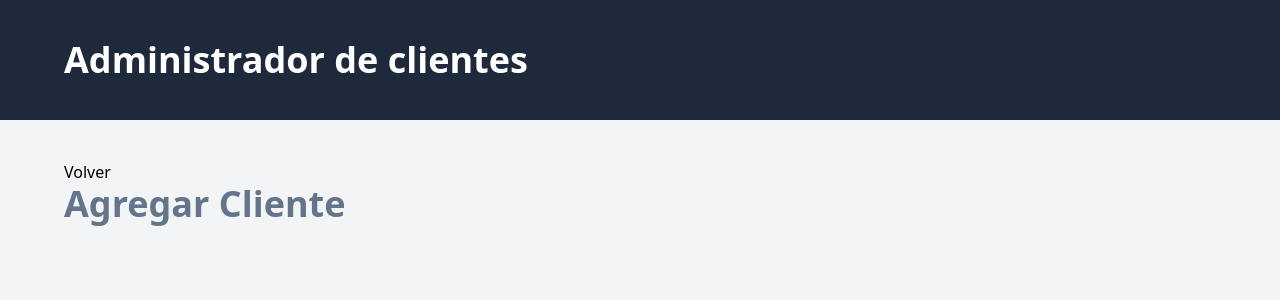
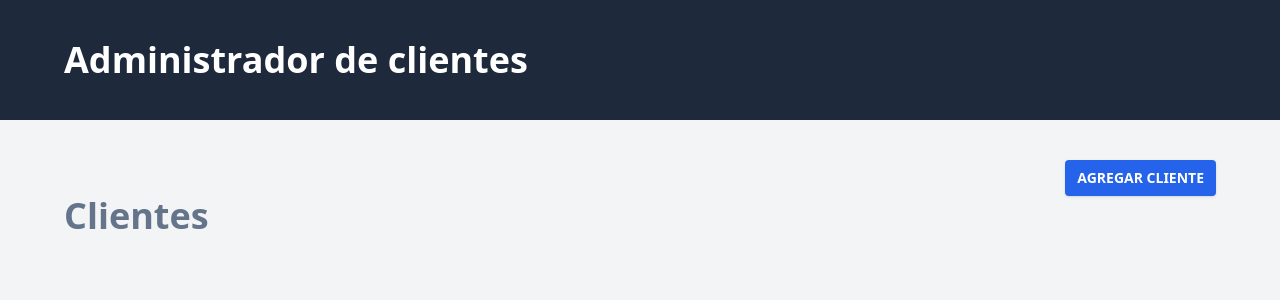
Before and after one commit to Daniel151505/administrador-de-clientes-vue, a Vue app: page /agregar-cliente in a window 1280 px wide. Shown: the top 300 px of the page. Built offline with nearby package versions, Linux system fonts and the light colour scheme.

Commit message:
Añadiendo link para poder navegar a lo largo de diferentes paginas

```diff
--- /dev/null
+++ b/src/components/RouterLink.vue
@@ -0,0 +1,18 @@
+<script setup>
+import { RouterLink } from "vue-router";
+
+defineProps({
+  to: {
+    type: String,
+  },
+});
+</script>
+
+<template>
+  <RouterLink
+    :to="{ name: to }"
+    class="block md:inline-block rounded bg-blue-600 py-2 px-3 text-white uppercase font-bold text-sm shadow hover:bg-blue-500"
+  >
+    <slot></slot>
+  </RouterLink>
+</template>
--- a/src/views/ClientesView.vue
+++ b/src/views/ClientesView.vue
@@ -1,11 +1,11 @@
 <script setup>
-import { RouterLink } from "vue-router";
+import RouterLink from "../components/RouterLink.vue";
 </script>
 
 <template>
   <div>
-    <div>
-      <RouterLink :to="{ name: 'agregar-cliente' }">
+    <div class="flex justify-end">
+      <RouterLink to="agregar-cliente">
         Agregar Cliente
       </RouterLink>
     </div>
--- a/src/views/NuevoClienteView.vue
+++ b/src/views/NuevoClienteView.vue
@@ -1,13 +1,15 @@
 <script setup>
-import { RouterLink } from "vue-router";
+import RouterLink from "../components/RouterLink.vue";
 </script>
 
 <template>
   <div>
-    <div>
-      <RouterLink :to="{ name: 'inicio' }"> Volver </RouterLink>
+    <div class="flex justify-end">
+      <RouterLink to="inicio">
+        Agregar Cliente
+      </RouterLink>
     </div>
 
-    <h1 class="text-4xl font-extrabold text-slate-500">Agregar Cliente</h1>
+    <h1 class="text-4xl font-extrabold text-slate-500">Clientes</h1>
   </div>
 </template>
```
